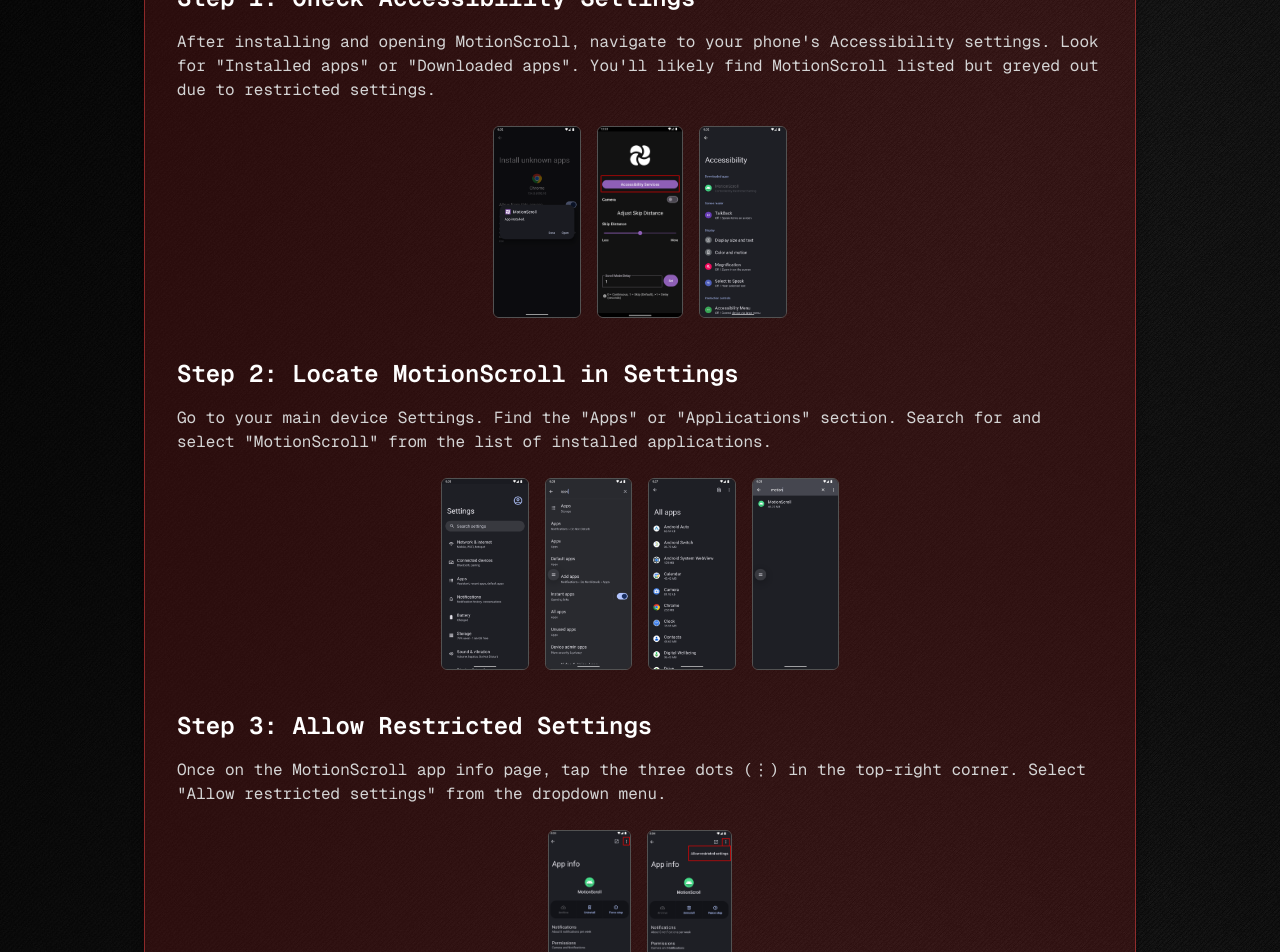
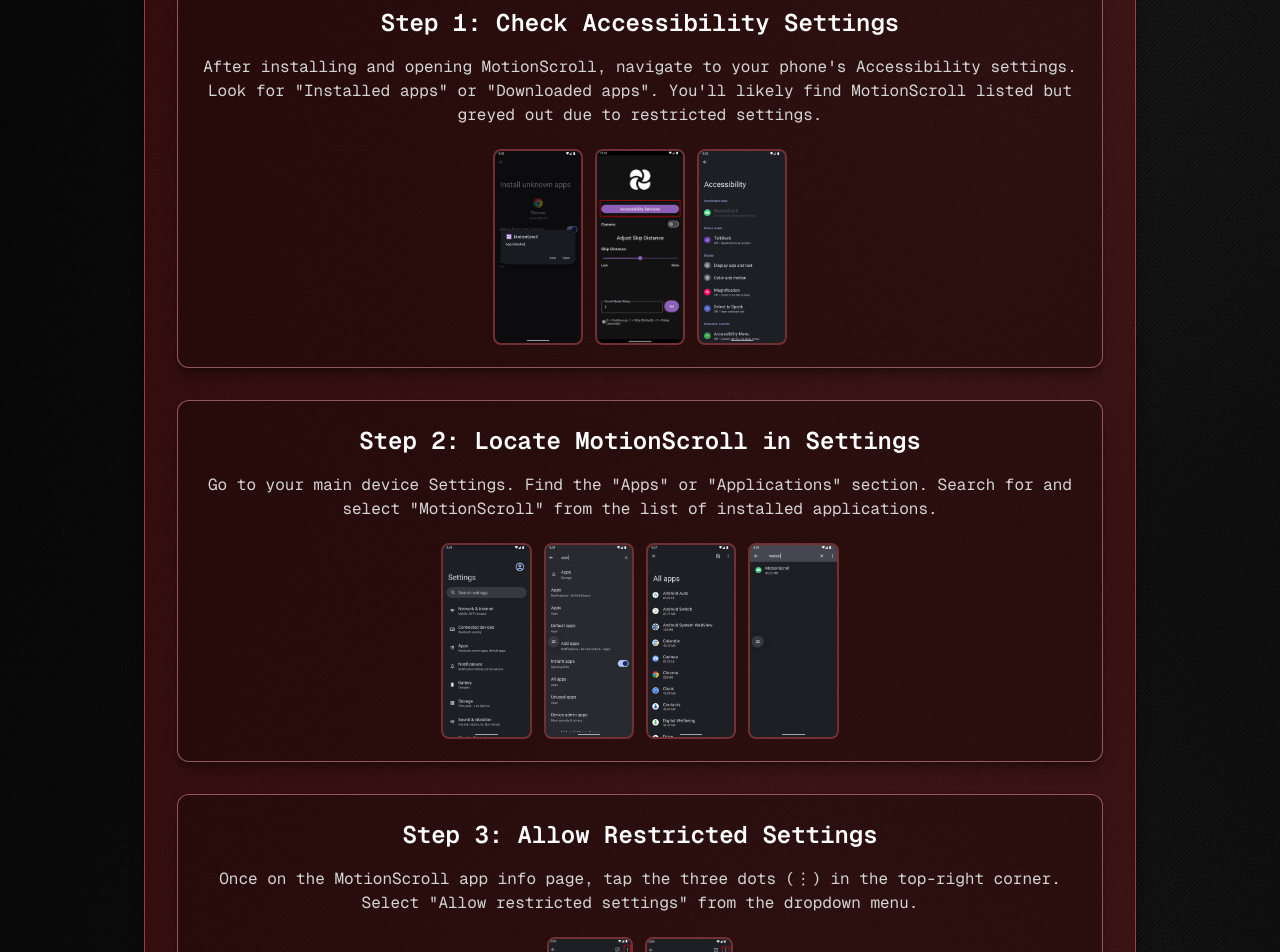
Before and after one commit to ayxse/Motionscroll-website, a React (Create React App) app: page /Motionscroll-website/guide in a window 1280 px wide. Shown: the part 520-1472 px from the top of the page. Built offline with nearby package versions, Linux system fonts and the light colour scheme.

Commit message:
grid color changes and outlines

```diff
--- a/src/components/Guide/Guide.js
+++ b/src/components/Guide/Guide.js
@@ -98,47 +98,51 @@
       <h2 className="text-4xl font-bold text-center mb-16 text-white">Installation Guides</h2>
       {/* Removed descriptive paragraph */}
 
-      {/* Permissions Guide Section */}
-      <div className="mb-16 bg-red-900/30 border border-red-500/50 rounded-xl shadow-lg shadow-black/30 p-8">
+      {/* Permissions Guide Section - Adjusted red colors */}
+      <div className="mb-16 bg-red-800/30 border border-red-400/50 rounded-xl shadow-lg shadow-black/30 p-8">
         <h3 className="text-3xl font-semibold text-center mb-8 text-red-300">⚠️ Important: Permissions Guide</h3>
         <p className="text-center text-red-200 mb-10 max-w-2xl mx-auto">
           Due to Android security restrictions, you must manually allow restricted settings for MotionScroll to function correctly. Follow these steps before proceeding to the main Setup Guide.
         </p>
 
-        <div className="space-y-10">
-          {/* Step 1: Initial Check */}
-          <div>
-            <h4 className="text-2xl font-semibold mb-4 text-white">Step 1: Check Accessibility Settings</h4>
-            <p className="text-gray-300 mb-6">After installing and opening MotionScroll, navigate to your phone's Accessibility settings. Look for "Installed apps" or "Downloaded apps". You'll likely find MotionScroll listed but greyed out due to restricted settings.</p>
+        {/* Changed space-y-10 to gap-8 and removed space-y-10 */}
+        <div className="grid grid-cols-1 gap-8">
+          {/* Step 1: Initial Check - Adjusted step background and screenshot outline */}
+          <div className="bg-black/25 border border-red-300/50 rounded-xl shadow-lg shadow-black/30 p-6"> {/* Darker red background */}
+            <h4 className="text-2xl font-semibold mb-4 text-white text-center">Step 1: Check Accessibility Settings</h4>
+            <p className="text-gray-300 mb-6 text-center">After installing and opening MotionScroll, navigate to your phone's Accessibility settings. Look for "Installed apps" or "Downloaded apps". You'll likely find MotionScroll listed but greyed out due to restricted settings.</p>
+            {/* Removed inner background, added darker outline to images */}
             <div className="flex flex-wrap justify-center gap-4">
-              {/* Pass the specific step image array */}
-              <img src={perm7} alt="Open MotionScroll App" className="w-auto h-48 rounded-md border border-gray-600 cursor-pointer hover:opacity-80 transition-opacity" onClick={() => openModal(perm7, permStep1Images)} />
-              <img src={perm71} alt="Navigate Accessibility Services" className="w-auto h-48 rounded-md border border-gray-600 cursor-pointer hover:opacity-80 transition-opacity" onClick={() => openModal(perm71, permStep1Images)} />
-              <img src={perm8} alt="MotionScroll Greyed Out" className="w-auto h-48 rounded-md border border-gray-600 cursor-pointer hover:opacity-80 transition-opacity" onClick={() => openModal(perm8, permStep1Images)} />
+              {/* Pass the specific step image array, darker outline */}
+              <img src={perm7} alt="Open MotionScroll App" className="w-auto h-48 rounded-md cursor-pointer hover:opacity-80 transition-opacity outline outline-2 outline-red-400/35" onClick={() => openModal(perm7, permStep1Images)} />
+              <img src={perm71} alt="Navigate Accessibility Services" className="w-auto h-48 rounded-md cursor-pointer hover:opacity-80 transition-opacity outline outline-2 outline-red-400/35" onClick={() => openModal(perm71, permStep1Images)} />
+              <img src={perm8} alt="MotionScroll Greyed Out" className="w-auto h-48 rounded-md cursor-pointer hover:opacity-80 transition-opacity outline outline-2 outline-red-400/35" onClick={() => openModal(perm8, permStep1Images)} />
             </div>
           </div>
 
-          {/* Step 2: Find App Settings */}
-          <div>
-            <h4 className="text-2xl font-semibold mb-4 text-white">Step 2: Locate MotionScroll in Settings</h4>
-            <p className="text-gray-300 mb-6">Go to your main device Settings. Find the "Apps" or "Applications" section. Search for and select "MotionScroll" from the list of installed applications.</p>
+          {/* Step 2: Find App Settings - Darker red background, darker screenshot outline */}
+          <div className="bg-black/25  border border-red-300/50 rounded-xl shadow-lg shadow-black/30 p-6"> {/* Darker red background */}
+            <h4 className="text-2xl font-semibold mb-4 text-white text-center">Step 2: Locate MotionScroll in Settings</h4>
+            <p className="text-gray-300 mb-6 text-center">Go to your main device Settings. Find the "Apps" or "Applications" section. Search for and select "MotionScroll" from the list of installed applications.</p>
+            {/* Removed inner background, added darker outline to images */}
             <div className="flex flex-wrap justify-center gap-4">
-              {/* Pass the specific step image array */}
-              <img src={perm9} alt="Device Settings" className="w-auto h-48 rounded-md border border-gray-600 cursor-pointer hover:opacity-80 transition-opacity" onClick={() => openModal(perm9, permStep2Images)} />
-              <img src={perm10} alt="Search for Apps" className="w-auto h-48 rounded-md border border-gray-600 cursor-pointer hover:opacity-80 transition-opacity" onClick={() => openModal(perm10, permStep2Images)} />
-              <img src={perm101} alt="Find MotionScroll in Apps" className="w-auto h-48 rounded-md border border-gray-600 cursor-pointer hover:opacity-80 transition-opacity" onClick={() => openModal(perm101, permStep2Images)} />
-              <img src={perm11} alt="Select MotionScroll" className="w-auto h-48 rounded-md border border-gray-600 cursor-pointer hover:opacity-80 transition-opacity" onClick={() => openModal(perm11, permStep2Images)} />
+              {/* Pass the specific step image array, darker outline */}
+              <img src={perm9} alt="Device Settings" className="w-auto h-48 rounded-md cursor-pointer hover:opacity-80 transition-opacity outline outline-2 outline-red-400/35" onClick={() => openModal(perm9, permStep2Images)} />
+              <img src={perm10} alt="Search for Apps" className="w-auto h-48 rounded-md cursor-pointer hover:opacity-80 transition-opacity outline outline-2 outline-red-400/35" onClick={() => openModal(perm10, permStep2Images)} />
+              <img src={perm101} alt="Find MotionScroll in Apps" className="w-auto h-48 rounded-md cursor-pointer hover:opacity-80 transition-opacity outline outline-2 outline-red-400/35" onClick={() => openModal(perm101, permStep2Images)} />
+              <img src={perm11} alt="Select MotionScroll" className="w-auto h-48 rounded-md cursor-pointer hover:opacity-80 transition-opacity outline outline-2 outline-red-400/35" onClick={() => openModal(perm11, permStep2Images)} />
             </div>
           </div>
 
-          {/* Step 3: Allow Restricted Settings */}
-          <div>
-            <h4 className="text-2xl font-semibold mb-4 text-white">Step 3: Allow Restricted Settings</h4>
-            <p className="text-gray-300 mb-6">Once on the MotionScroll app info page, tap the three dots (⋮) in the top-right corner. Select "Allow restricted settings" from the dropdown menu.</p>
+          {/* Step 3: Allow Restricted Settings - Darker red background, darker screenshot outline */}
+          <div className="bg-black/25  border border-red-300/50 rounded-xl shadow-lg shadow-black/30 p-6"> {/* Darker red background */}
+            <h4 className="text-2xl font-semibold mb-4 text-white text-center">Step 3: Allow Restricted Settings</h4>
+            <p className="text-gray-300 mb-6 text-center">Once on the MotionScroll app info page, tap the three dots (⋮) in the top-right corner. Select "Allow restricted settings" from the dropdown menu.</p>
+            {/* Removed inner background, added darker outline to images */}
             <div className="flex flex-wrap justify-center gap-4">
-              {/* Pass the specific step image array */}
-              <img src={perm12} alt="Tap Three Dots" className="w-auto h-48 rounded-md border border-gray-600 cursor-pointer hover:opacity-80 transition-opacity" onClick={() => openModal(perm12, permStep3Images)} />
-              <img src={perm13} alt="Allow Restricted Settings" className="w-auto h-48 rounded-md border border-gray-600 cursor-pointer hover:opacity-80 transition-opacity" onClick={() => openModal(perm13, permStep3Images)} />
+              {/* Pass the specific step image array, darker outline */}
+              <img src={perm12} alt="Tap Three Dots" className="w-auto h-48 rounded-md cursor-pointer hover:opacity-80 transition-opacity outline outline-2 outline-red-400/35" onClick={() => openModal(perm12, permStep3Images)} />
+              <img src={perm13} alt="Allow Restricted Settings" className="w-auto h-48 rounded-md cursor-pointer hover:opacity-80 transition-opacity outline outline-2 outline-red-400/35" onClick={() => openModal(perm13, permStep3Images)} />
             </div>
              <p className="text-center text-green-300 mt-8 font-semibold">
               After completing these steps, you can proceed with the Setup Guide below.
--- a/src/components/Navbar/Navbar.js
+++ b/src/components/Navbar/Navbar.js
@@ -1,19 +1,57 @@
-import React from 'react';
+import React, { useState } from 'react'; // Import useState
 import { Link } from 'react-router-dom';
-// import './Navbar.css'; // Remove CSS import
 
 function Navbar() {
+  const [isOpen, setIsOpen] = useState(false); // State for mobile menu toggle
+
+  const toggleMenu = () => {
+    setIsOpen(!isOpen);
+  };
+
+  // Close menu when a link is clicked (optional but good UX)
+  const closeMenu = () => {
+    setIsOpen(false);
+  };
+
   return (
-    <nav className="w-full max-w-4xl">
-      <ul className="flex justify-center space-x-12"> {/* Even more spacing */}
-        {/* Even larger font size and padding */}
+    <nav className="w-full max-w-4xl relative"> {/* Added relative positioning */}
+      {/* Desktop Menu */}
+      <ul className="hidden md:flex justify-center space-x-12"> {/* Hide on small screens, flex on medium+ */}
         <li><Link to="/" className="text-gray-400 hover:text-gray-100 px-4 py-3 rounded-md text-base font-medium transition duration-150 ease-in-out">Home</Link></li>
         <li><Link to="/download" className="text-gray-400 hover:text-gray-100 px-4 py-3 rounded-md text-base font-medium transition duration-150 ease-in-out">Download</Link></li>
-        {/* Changed About to Guide */}
         <li><Link to="/guide" className="text-gray-400 hover:text-gray-100 px-4 py-3 rounded-md text-base font-medium transition duration-150 ease-in-out">Guide</Link></li>
-        {/* Added new About link */}
         <li><Link to="/about" className="text-gray-400 hover:text-gray-100 px-4 py-3 rounded-md text-base font-medium transition duration-150 ease-in-out">About</Link></li>
       </ul>
+
+      {/* Mobile Menu Button (Hamburger) */}
+      <div className="md:hidden flex justify-end px-4"> {/* Show only on small screens, align right */}
+        <button
+          onClick={toggleMenu}
+          className="text-gray-400 hover:text-gray-100 focus:outline-none focus:ring-2 focus:ring-inset focus:ring-white p-2 rounded-md"
+          aria-label="Toggle menu"
+        >
+          {/* Simple hamburger icon */}
+          <svg className="h-6 w-6" fill="none" viewBox="0 0 24 24" stroke="currentColor">
+            {isOpen ? (
+              <path strokeLinecap="round" strokeLinejoin="round" strokeWidth={2} d="M6 18L18 6M6 6l12 12" /> // Close icon (X)
+            ) : (
+              <path strokeLinecap="round" strokeLinejoin="round" strokeWidth={2} d="M4 6h16M4 12h16m-7 6h7" /> // Hamburger icon
+            )}
+          </svg>
+        </button>
+      </div>
+
+      {/* Mobile Menu Dropdown */}
+      {isOpen && (
+        <div className="md:hidden absolute top-full left-0 right-0 bg-gray-900/95 backdrop-blur-sm shadow-lg rounded-b-md z-20"> {/* Show only on small screens when open */}
+          <ul className="flex flex-col items-center py-4 space-y-2">
+            <li><Link to="/" onClick={closeMenu} className="block text-gray-300 hover:text-white px-4 py-2 rounded-md text-base font-medium transition duration-150 ease-in-out w-full text-center">Home</Link></li>
+            <li><Link to="/download" onClick={closeMenu} className="block text-gray-300 hover:text-white px-4 py-2 rounded-md text-base font-medium transition duration-150 ease-in-out w-full text-center">Download</Link></li>
+            <li><Link to="/guide" onClick={closeMenu} className="block text-gray-300 hover:text-white px-4 py-2 rounded-md text-base font-medium transition duration-150 ease-in-out w-full text-center">Guide</Link></li>
+            <li><Link to="/about" onClick={closeMenu} className="block text-gray-300 hover:text-white px-4 py-2 rounded-md text-base font-medium transition duration-150 ease-in-out w-full text-center">About</Link></li>
+          </ul>
+        </div>
+      )}
     </nav>
   );
 }
```
